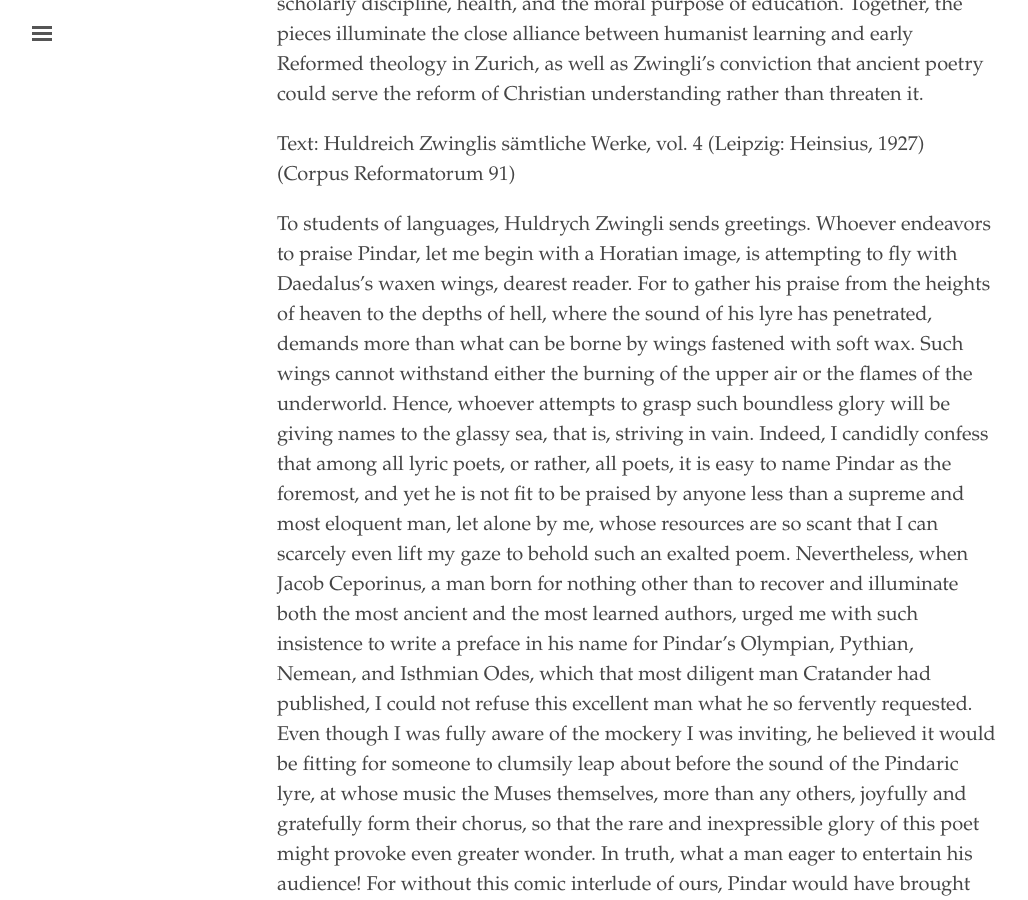
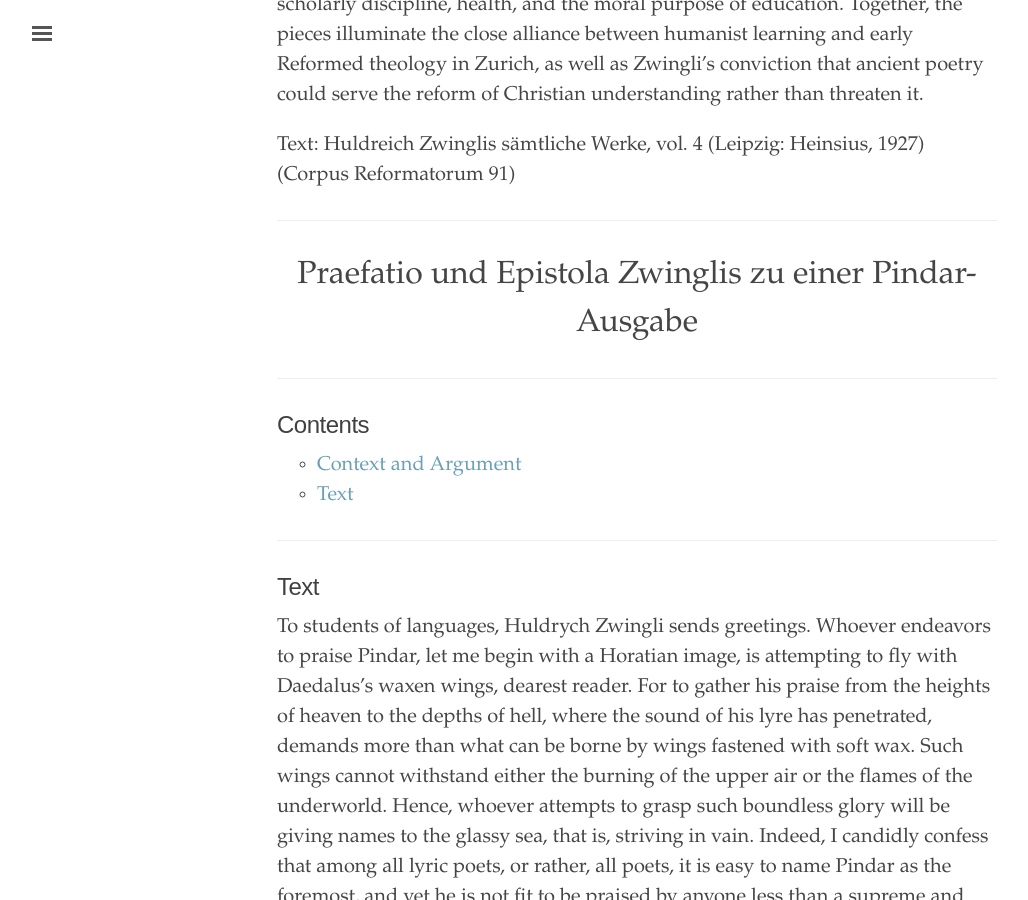
Before and after one commit to turicumzwingli/turicum, a Jekyll site: the page built from _texts/pindar.md, in a window 1280 px wide and 900 px high, scrolled down 1104 px. Shown: the whole window, without its empty margins (3-1031 px from the left). Built offline with Jekyll 4.4.1, drawn with Linux system fonts in a browser that asks for light colours.

Commit message:
Update pindar.md title page

```diff
--- a/_texts/pindar.md
+++ b/_texts/pindar.md
@@ -24,6 +24,22 @@ Written at the height of the Zurich Reformation, the preface reveals Zwingli not
 Text:
 Huldreich Zwinglis sämtliche Werke, vol. 4 (Leipzig: Heinsius, 1927) (Corpus Reformatorum 91)
 
+---
+
+<a id="title-page" />
+
+<p class="centered larger">Praefatio und Epistola Zwinglis zu einer Pindar-Ausgabe</p>
+
+---
+
+## Contents
+{:.no_toc}
+
+* ToC
+{:toc}
+---
+
+## Text
 
 To students of languages, Huldrych Zwingli sends greetings.
 Whoever endeavors to praise Pindar, let me begin with a Horatian image, is attempting to fly with Daedalus’s waxen wings, dearest reader. For to gather his praise from the heights of heaven to the depths of hell, where the sound of his lyre has penetrated, demands more than what can be borne by wings fastened with soft wax. Such wings cannot withstand either the burning of the upper air or the flames of the underworld. Hence, whoever attempts to grasp such boundless glory will be giving names to the glassy sea, that is, striving in vain.
```
